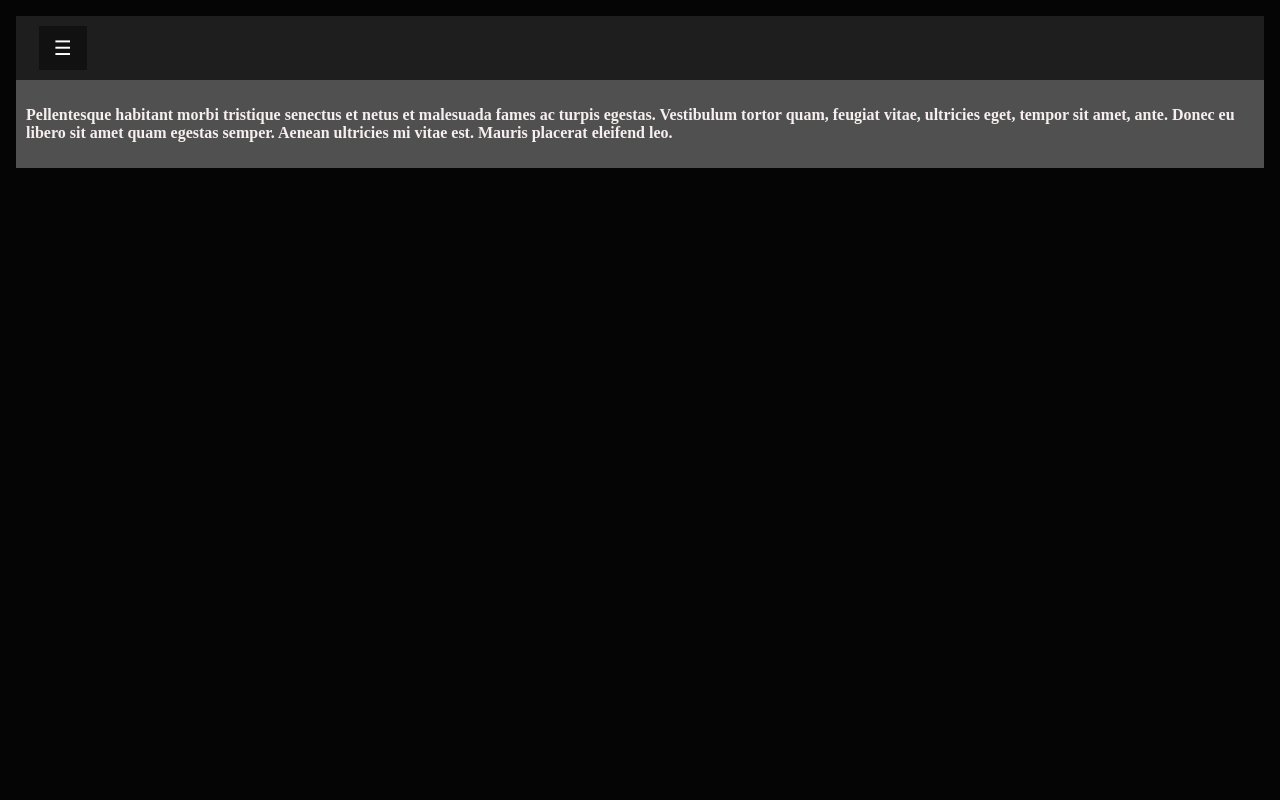
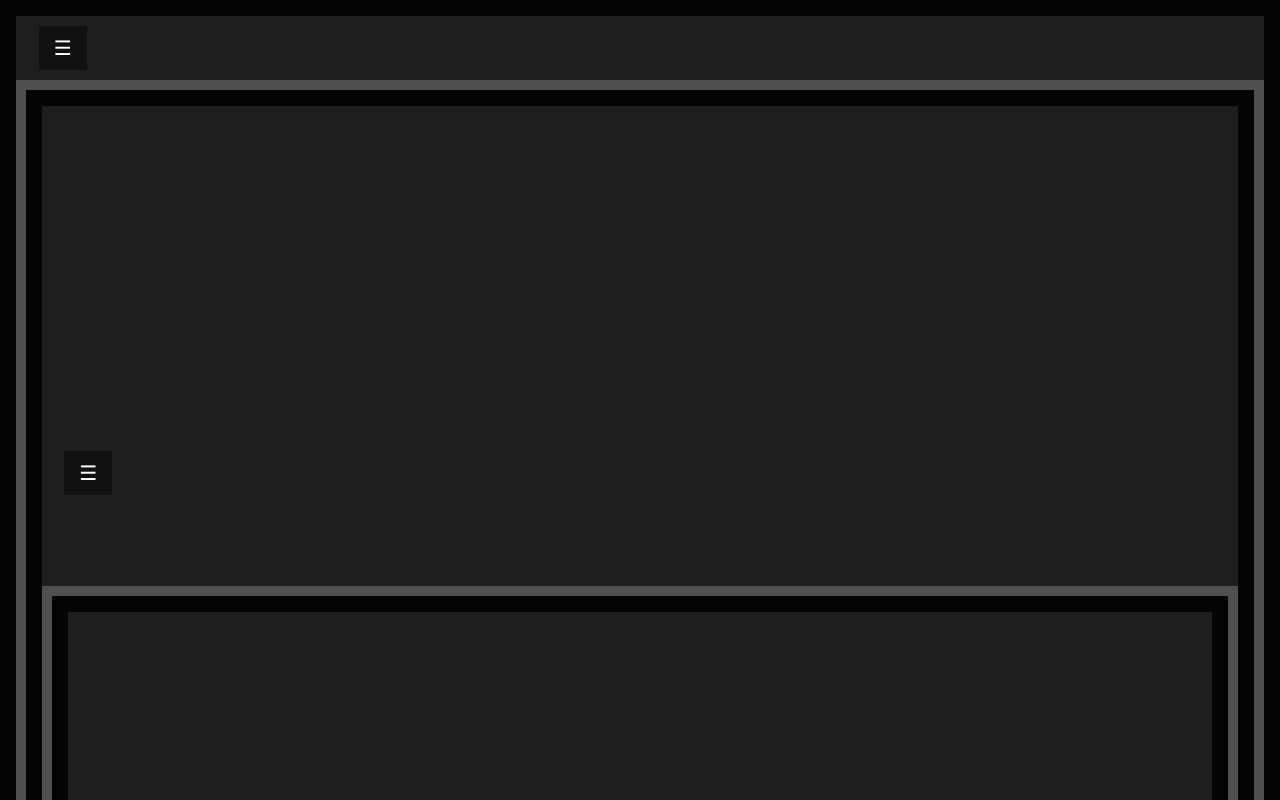
Before and after one commit to vsaravanan/newpage, a React (Create React App) app: page / in a window 1280 px wide. Shown: the top 800 px of the page. Built offline with nearby package versions, Linux system fonts and the light colour scheme.

Commit message:
Added IFrame

```diff
--- a/src/App.js
+++ b/src/App.js
@@ -2,6 +2,7 @@ import React, { Component } from 'react'
 import SideBar from './SideBar'
 import Header from './components/Header'
 import { connect } from 'react-redux'
+import MyIFrame from './components/MyIFrame'
 
 class App extends Component {
   render() {
@@ -17,12 +18,7 @@ class App extends Component {
           <SideBar />
         </aside>
         <article className='main'>
-          <p>
-            Pellentesque habitant morbi tristique senectus et netus et malesuada fames ac turpis
-            egestas. Vestibulum tortor quam, feugiat vitae, ultricies eget, tempor sit amet, ante.
-            Donec eu libero sit amet quam egestas semper. Aenean ultricies mi vitae est. Mauris
-            placerat eleifend leo.
-          </p>
+          <MyIFrame />
         </article>
       </div>
     )
--- a/src/SideBar.js
+++ b/src/SideBar.js
@@ -1,4 +1,5 @@
 import React, { Component } from 'react'
+import { NavLink, withRouter } from 'react-router-dom'
 
 class SideBar extends Component {
   state = {}
@@ -12,9 +13,11 @@ class SideBar extends Component {
         <a href='#bb'>Services</a>
         <a href='#c'>Clients</a>
         <a href='#d'>Contact</a>
+        <NavLink to='/javascript'> javascript </NavLink>
+        <NavLink to='/spring'> spring </NavLink>
       </div>
     )
   }
 }
 
-export default SideBar
+export default withRouter(SideBar)
--- a/src/components/Home.js
+++ b/src/components/Home.js
@@ -3,7 +3,7 @@ import './style.css'
 
 class Home extends Component {
   render() {
-    return <div className='Home'></div>
+    return <div className='Home'>Welcome</div>
   }
 }
 
--- /dev/null
+++ b/src/components/MyIFrame.js
@@ -0,0 +1,19 @@
+import React, { Component } from 'react'
+import './style.css'
+
+class MyIFrame extends Component {
+  render() {
+    return (
+      <div>
+        <iframe
+          id='iframeid'
+          title='tutorials'
+          src='http://localhost/javascript.htm'
+          sandbox='allow-same-origin allow-forms allow-scripts allow-popups allow-top-navigation allow-top-navigation-by-user-activation'
+        ></iframe>
+      </div>
+    )
+  }
+}
+
+export default MyIFrame
--- a/src/components/style.css
+++ b/src/components/style.css
@@ -0,0 +1,7 @@
+iframe {
+  width: 100%;
+  height: 10000px;
+  border: 0;
+  overflow: hidden;
+  background-color: white;
+}
--- a/src/index.css
+++ b/src/index.css
@@ -125,7 +125,7 @@ body {
 
 @media all and (min-width: 600px) {
   .aside-1   { flex: 1 }
-  .main    { flex: 10  }
+  .main    { flex: 5  }
   .aside-1 { order: 1 }
   .main    { order: 2 }
 }
```
